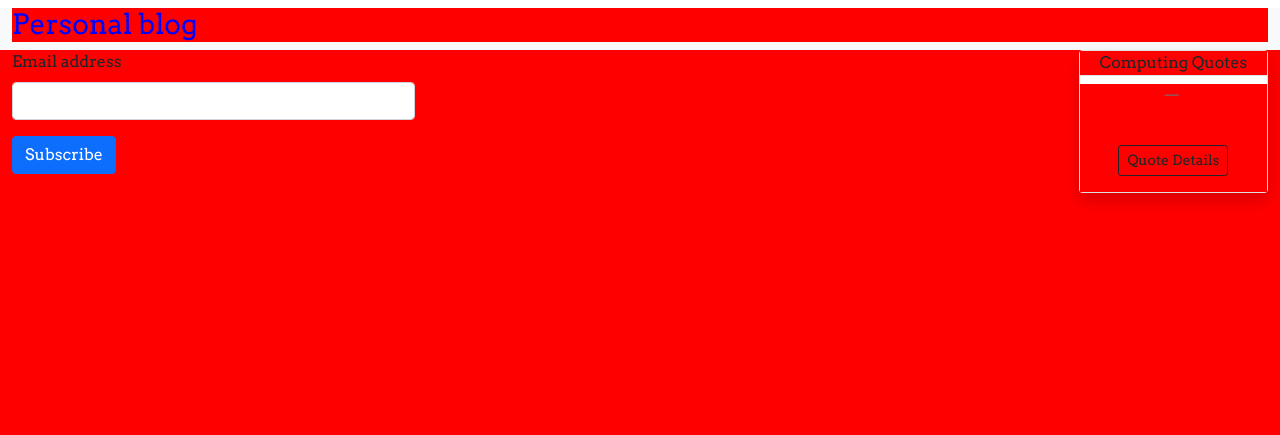
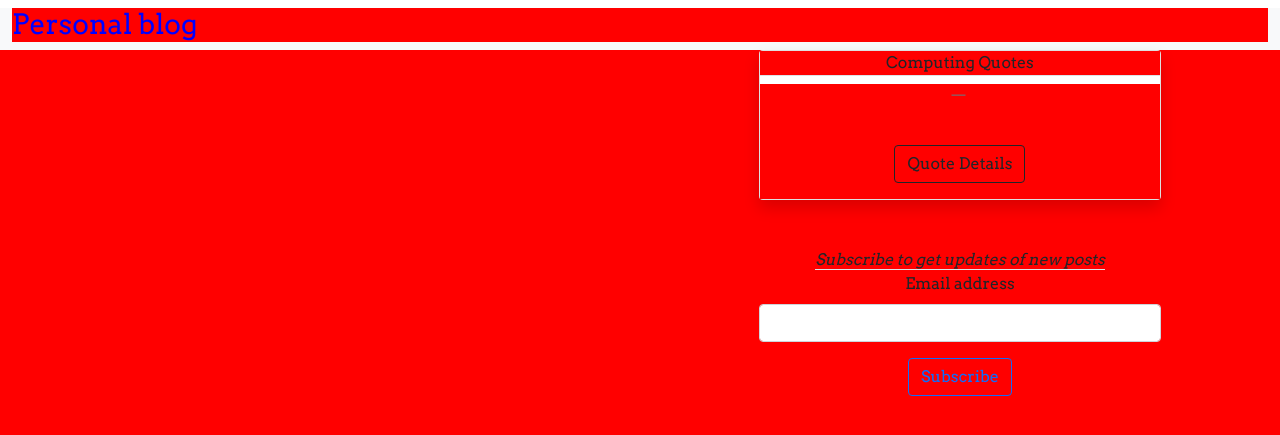
Before and after one commit to Reuben-Kipkemboi/personal-blog, a Flask app: template app/templates/index.html in a window 1280 px wide. Shown: the part 78-513 px from the top of the page. Run offline with Flask 2, Linux system fonts and the light colour scheme; the template is opened without the code that fills it, so the values that code supplies are empty; some libraries are stand-ins or nearby versions.

Commit message:
st:form-styling - optimizes form styling including margin

```diff
--- a/app/templates/index.html
+++ b/app/templates/index.html
@@ -6,15 +6,7 @@
 <div class="container-fluid mt-2 bg-light">
   <h3 id="blog">Personal blog</h3>
   <div class="row">
-    <div class="col-md-4">
-      <form action="">
-        <div class="mb-3">
-          <label for="exampleInputEmail1" class="form-label">Email address</label>
-          <input type="email" class="form-control" id="exampleInputEmail1" aria-describedby="emailHelp">
-        </div>
-        <button type="submit" class="btn btn-primary">Subscribe</button>
-      </form>
-    </div>
+    <div class="col-md-1"></div>
     <div class="col-md-6">
       <div class="tab-content mt-3">
         <div class="tab-pane fade show active" id="relevant" role="tabpanel" aria-labelledby="relevant-tab">
@@ -51,20 +43,30 @@
         </div>
       </div>
     </div>
-    <div class="col-md-2">
-      <div class="card shadow text-center">
+    <div class="col-md-4">
+      <div class="card shadow text-center mb-5">
         <p class="card-title border-bottom">Computing Quotes</p>
         <div class="card-body">
           <footer class="blockquote-footer"><cite>{{quote.author}}</cite>
           </footer>
           <small class="mb-1">{{quote.quote}}</small>
           <br>
-          <a href="{{quote.permalink}}"><button type="button" class="btn btn-outline-dark btn-sm">Quote
+          <a href="{{quote.permalink}}"><button type="button" class="btn btn-outline-dark btn-xs">Quote
               Details</button></a>
           </blockquote>
         </div>
       </div>
+
+      <form action="GET" class="text-center">
+        <em class="border-bottom">Subscribe to get updates of new posts</em>
+        <div class="mb-3">
+          <label for="exampleInputEmail1" class="form-label">Email address</label>
+          <input type="email" class="form-control" id="useremail" aria-describedby="emailHelp">
+        </div>
+        <button type="submit" class="btn btn-outline-primary ">Subscribe</button>
+      </form>
     </div>
+    <div class="col-md-1"></div>
   </div>
 </div>
 {% endblock%}
```
